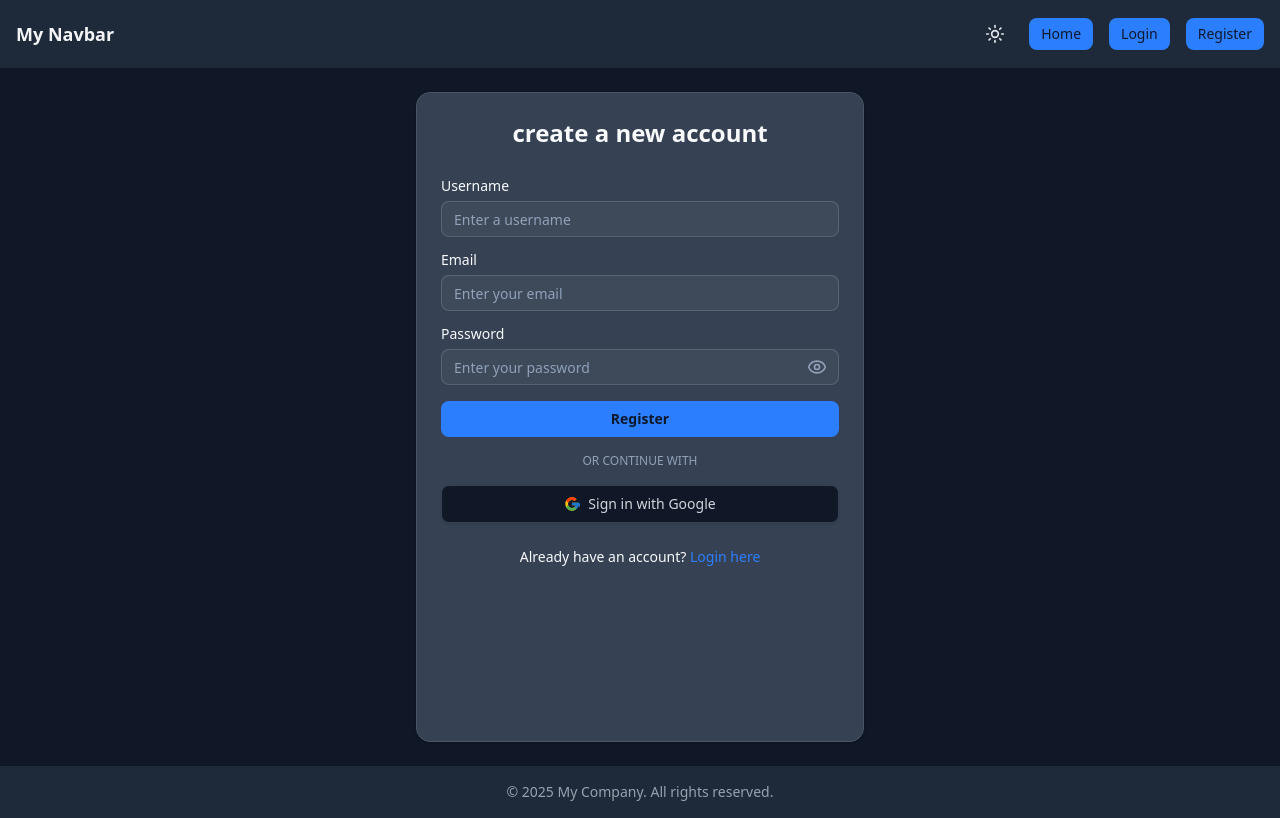
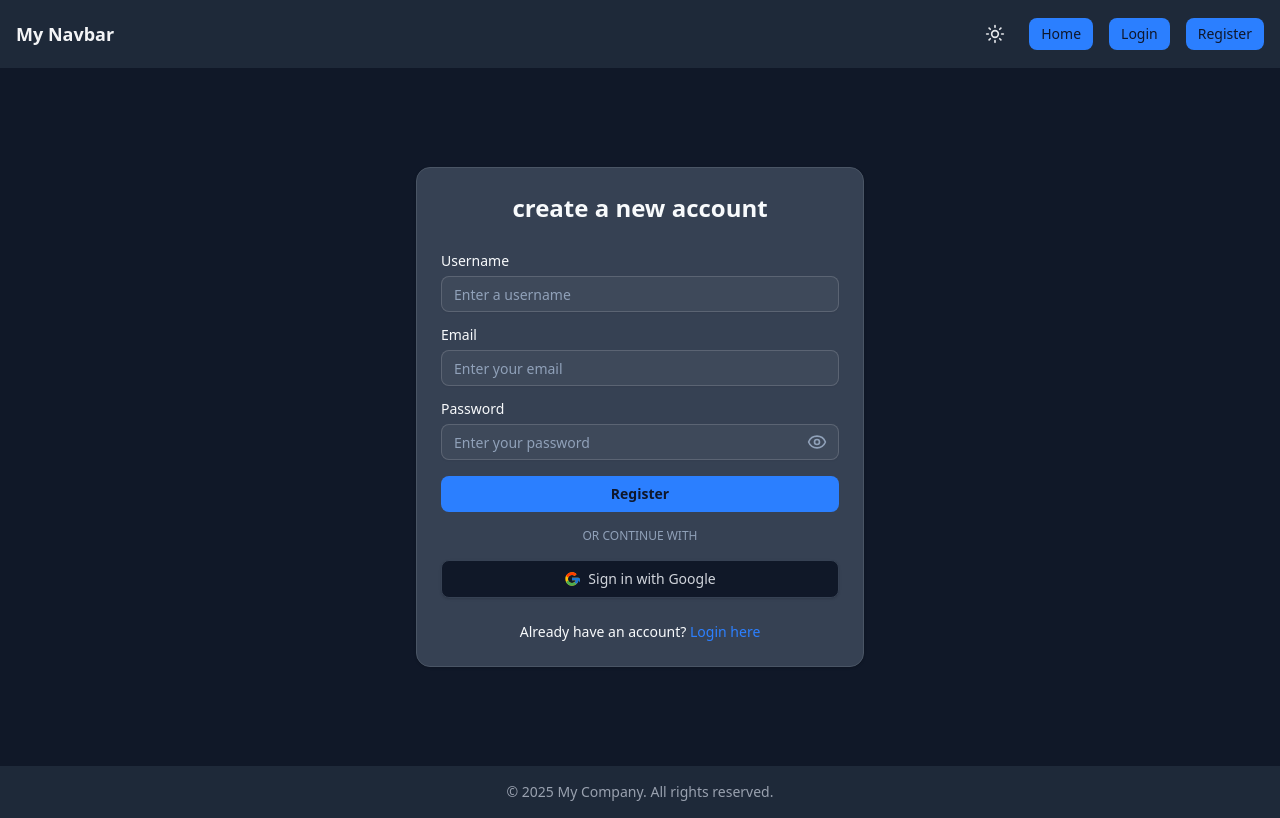
Before and after one commit to Ghost-web-ops/budgetwise-client, a Next.js app: page /register in a window 1280 px wide. Built offline with nearby package versions, Linux system fonts and the light colour scheme; no server answers.

Commit message:
Update page.tsx

```diff
--- a/src/app/register/page.tsx
+++ b/src/app/register/page.tsx
@@ -63,7 +63,7 @@ export default function RegisterPage() {
     }
   };
   return (
-    <section className="flex justify-center my-6 items-centerdark:bg-gray-900 dark:bg-gray-900 bg-white border-gray-300 min-h-[calc(100vh-150px)]">
+    <section className="flex justify-center my-6 items-center dark:bg-gray-900 dark:bg-gray-900 bg-white border-gray-300 min-h-[calc(100vh-150px)]">
       <Card className="w-full max-w-md flex dark:bg-gray-700 border-gray-600">
         <CardHeader>
           <CardTitle className="text-2xl font-bold text-center">
```
